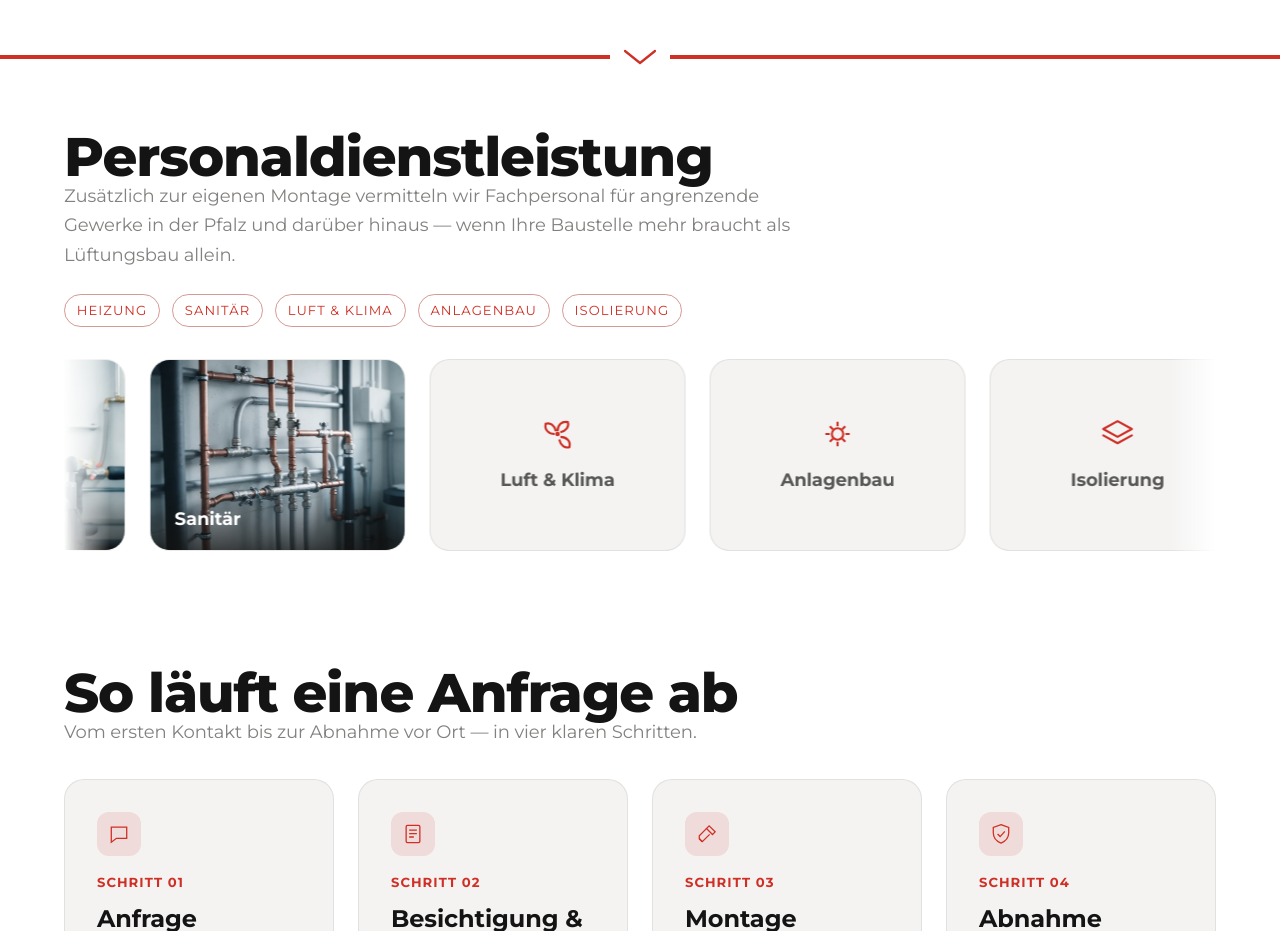
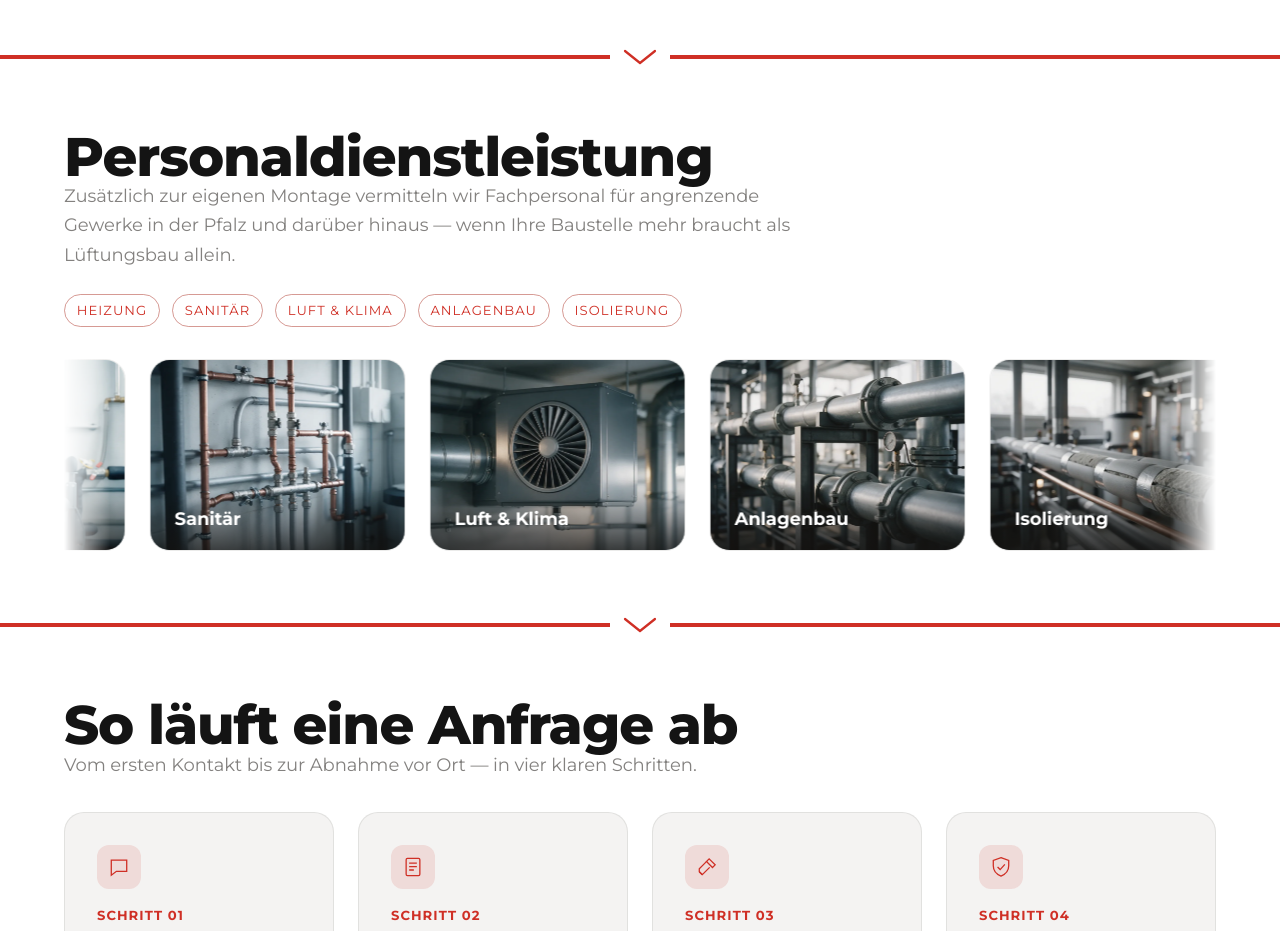
Before and after one commit to furkankaradeniz68-eng/oxygen-lueftungsbau2, a website: page service.html in a window 1280 px wide. Shown: the part 1080-2011 px from the top of the page. Drawn offline with Linux system fonts and the light colour scheme.

Commit message:
Add remaining trade photos, two section dividers, and fix legal page titles
Replace the three icon-only trade cards (Luft & Klima, Anlagenbau,
Isolierung) with generated photography matching the existing Heizung/
Sanitaer shots. Add section dividers between the trade slider and the
Anfrage-Ablauf section, and between Unsere Vorteile and Modernes
Werkzeug. Shrink the oversized Impressum/Datenschutz hero titles and
widen the legal body copy to match the site standard content width.

```diff
--- a/service.html
+++ b/service.html
@@ -129,7 +129,7 @@
     <svg class="section-divider__arrow" viewBox="0 0 48 24" fill="none" stroke="currentColor" stroke-width="3" stroke-linecap="round" stroke-linejoin="round" aria-hidden="true"><path d="M4 4 L24 20 L44 4"/></svg>
   </div>
 
-  <div class="sc-wrap sc-section" style="padding-top:0">
+  <div class="sc-wrap sc-section" style="padding-block:0">
     <h2 class="sc-display sc-display--md">Personaldienstleistung</h2>
     <p class="sc-body">Zusätzlich zur eigenen Montage vermitteln wir Fachpersonal für angrenzende Gewerke in der Pfalz und darüber hinaus — wenn Ihre Baustelle mehr braucht als Lüftungsbau allein.</p>
     <div class="values-row">
@@ -141,12 +141,8 @@
     </div>
 
     <!--
-      Auto-scrolling trade strip. Two of the five cards use generated
-      photography (out/phase4/*.png -> assets/phase4/*.webp); the other
-      three are icon cards until KIE-credit budget allows generating
-      matching photos for Luft & Klima / Anlagenbau / Isolierung — at
-      that point swap .trade-card--icon for .trade-card--photo with the
-      same markup shape as the Heizung/Sanitär cards below.
+      Auto-scrolling trade strip, all five cards generated photography
+      (out/phase4|phase7/*.png -> assets/phase4|phase7/*.webp).
       The track is the 5 cards duplicated once so the CSS animation can
       translate exactly -50% and loop with no visible seam. The second
       copy is aria-hidden so screen readers only see the real list once.
@@ -162,18 +158,18 @@
             <img src="assets/phase4/sanitaer.webp" alt="Sanitärinstallation: Kupfer- und Verteilerleitungen in einem Technikraum" loading="lazy" width="1000" height="750">
             <figcaption>Sanitär</figcaption>
           </figure>
-          <div class="trade-card trade-card--icon">
-            <svg aria-hidden="true"><use href="#ic-trade-klima"></use></svg>
-            <span>Luft &amp; Klima</span>
-          </div>
-          <div class="trade-card trade-card--icon">
-            <svg aria-hidden="true"><use href="#ic-trade-anlagenbau"></use></svg>
-            <span>Anlagenbau</span>
-          </div>
-          <div class="trade-card trade-card--icon">
-            <svg aria-hidden="true"><use href="#ic-trade-isolierung"></use></svg>
-            <span>Isolierung</span>
-          </div>
+          <figure class="trade-card trade-card--photo">
+            <img src="assets/phase7/klima.webp" alt="Lüftungs- und Klimatechnik: Luftauslass eines Klimageräts mit Kanalanschluss" loading="lazy" width="1000" height="750">
+            <figcaption>Luft &amp; Klima</figcaption>
+          </figure>
+          <figure class="trade-card trade-card--photo">
+            <img src="assets/phase7/anlagenbau.webp" alt="Anlagenbau: verzinkte Rohrleitungen mit Flanschverbindungen und Manometern" loading="lazy" width="1000" height="750">
+            <figcaption>Anlagenbau</figcaption>
+          </figure>
+          <figure class="trade-card trade-card--photo">
+            <img src="assets/phase7/isolierung.webp" alt="Isolierung: gedämmte Rohrleitung mit Aluminiumkaschierung im Technikraum" loading="lazy" width="1000" height="750">
+            <figcaption>Isolierung</figcaption>
+          </figure>
         </div>
         <div class="trade-slider__group" aria-hidden="true">
           <figure class="trade-card trade-card--photo">
@@ -184,21 +180,25 @@
             <img src="assets/phase4/sanitaer.webp" alt="" loading="lazy" width="1000" height="750">
             <figcaption>Sanitär</figcaption>
           </figure>
-          <div class="trade-card trade-card--icon">
-            <svg aria-hidden="true"><use href="#ic-trade-klima"></use></svg>
-            <span>Luft &amp; Klima</span>
-          </div>
-          <div class="trade-card trade-card--icon">
-            <svg aria-hidden="true"><use href="#ic-trade-anlagenbau"></use></svg>
-            <span>Anlagenbau</span>
-          </div>
-          <div class="trade-card trade-card--icon">
-            <svg aria-hidden="true"><use href="#ic-trade-isolierung"></use></svg>
-            <span>Isolierung</span>
-          </div>
+          <figure class="trade-card trade-card--photo">
+            <img src="assets/phase7/klima.webp" alt="" loading="lazy" width="1000" height="750">
+            <figcaption>Luft &amp; Klima</figcaption>
+          </figure>
+          <figure class="trade-card trade-card--photo">
+            <img src="assets/phase7/anlagenbau.webp" alt="" loading="lazy" width="1000" height="750">
+            <figcaption>Anlagenbau</figcaption>
+          </figure>
+          <figure class="trade-card trade-card--photo">
+            <img src="assets/phase7/isolierung.webp" alt="" loading="lazy" width="1000" height="750">
+            <figcaption>Isolierung</figcaption>
+          </figure>
         </div>
       </div>
     </div>
+  </div>
+
+  <div class="section-divider">
+    <svg class="section-divider__arrow" viewBox="0 0 48 24" fill="none" stroke="currentColor" stroke-width="3" stroke-linecap="round" stroke-linejoin="round" aria-hidden="true"><path d="M4 4 L24 20 L44 4"/></svg>
   </div>
 
   <div class="sc-wrap sc-section" style="padding-top:0">
```
Also changed, not shown: datenschutz.html (+2 -2 lines), impressum.html (+3 -3 lines), ueber-uns.html (+5 -1 lines), assets/phase7/anlagenbau.webp (added), assets/phase7/isolierung.webp (added), assets/phase7/klima.webp (added).
